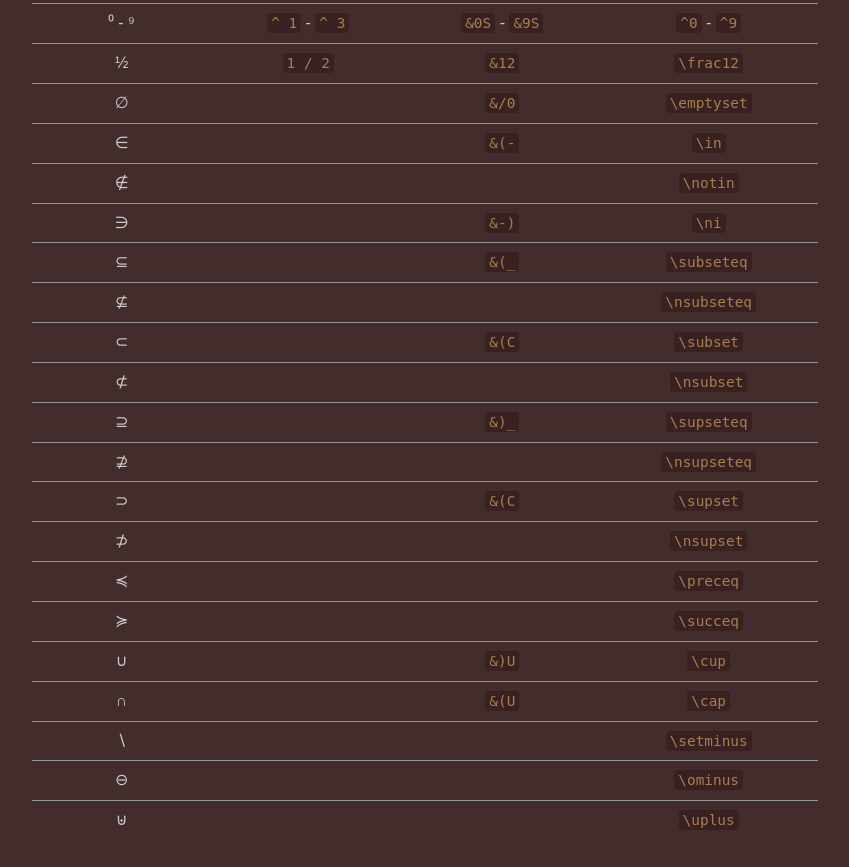
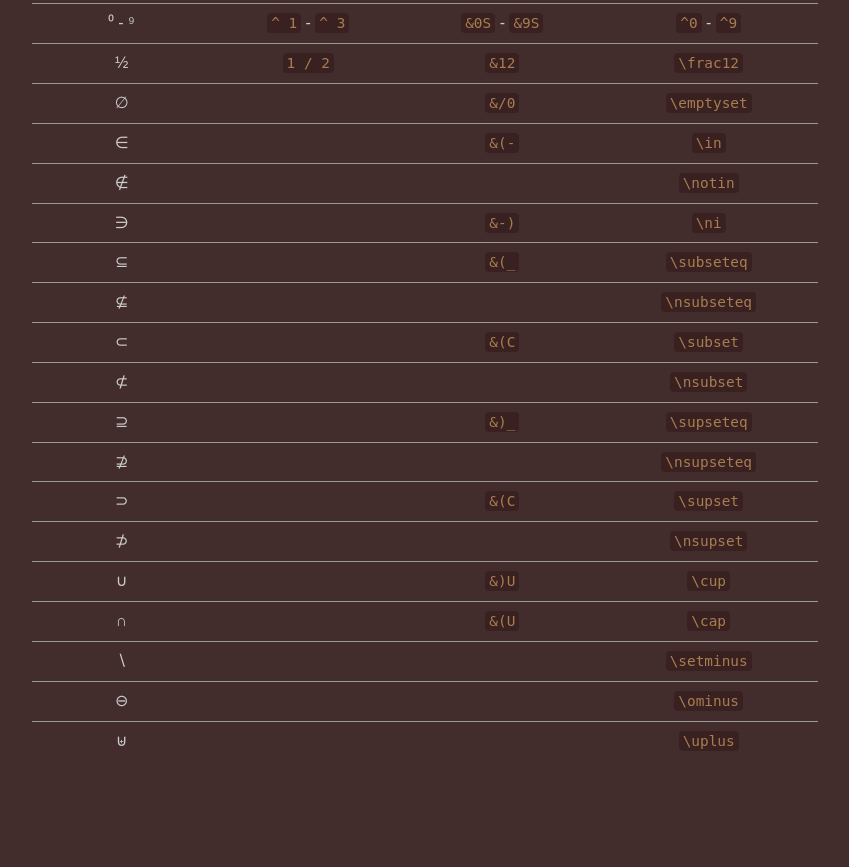
Before and after one commit to CIAvash/ciavash.github.io, a Jekyll site: the page built from _posts/2016-01-09-entering-perl6-unicode-characters-in-emacs.md, in a window 1280 px wide and 900 px high, scrolled down 2142 px. Shown: the top 867 px of the window, without its empty margins (215-1064 px from the left). Built offline with Jekyll 4.4.1, drawn with Linux system fonts in a browser that asks for light colours; after the commit the page ends 2962 px from its top, so only the background shows below that.

Commit message:
≼ and ≽ were removed in v6.d

```diff
--- a/_posts/2016-01-09-entering-perl6-unicode-characters-in-emacs.md
+++ b/_posts/2016-01-09-entering-perl6-unicode-characters-in-emacs.md
@@ -103,8 +103,6 @@ Below is a list of unicode characters used in Perl 6 and their character sequenc
 | ⊉  |   |       | `\nsupseteq` |
 | ⊃  |   | `&(C` | `\supset` |
 | ⊅  |   |       | `\nsupset` |
-| ≼  |   |       | `\preceq` |
-| ≽  |   |       | `\succeq` |
 | ∪  |   | `&)U` | `\cup` |
 | ∩  |   | `&(U` | `\cap` |
 | ∖  |   |       | `\setminus` |
```
